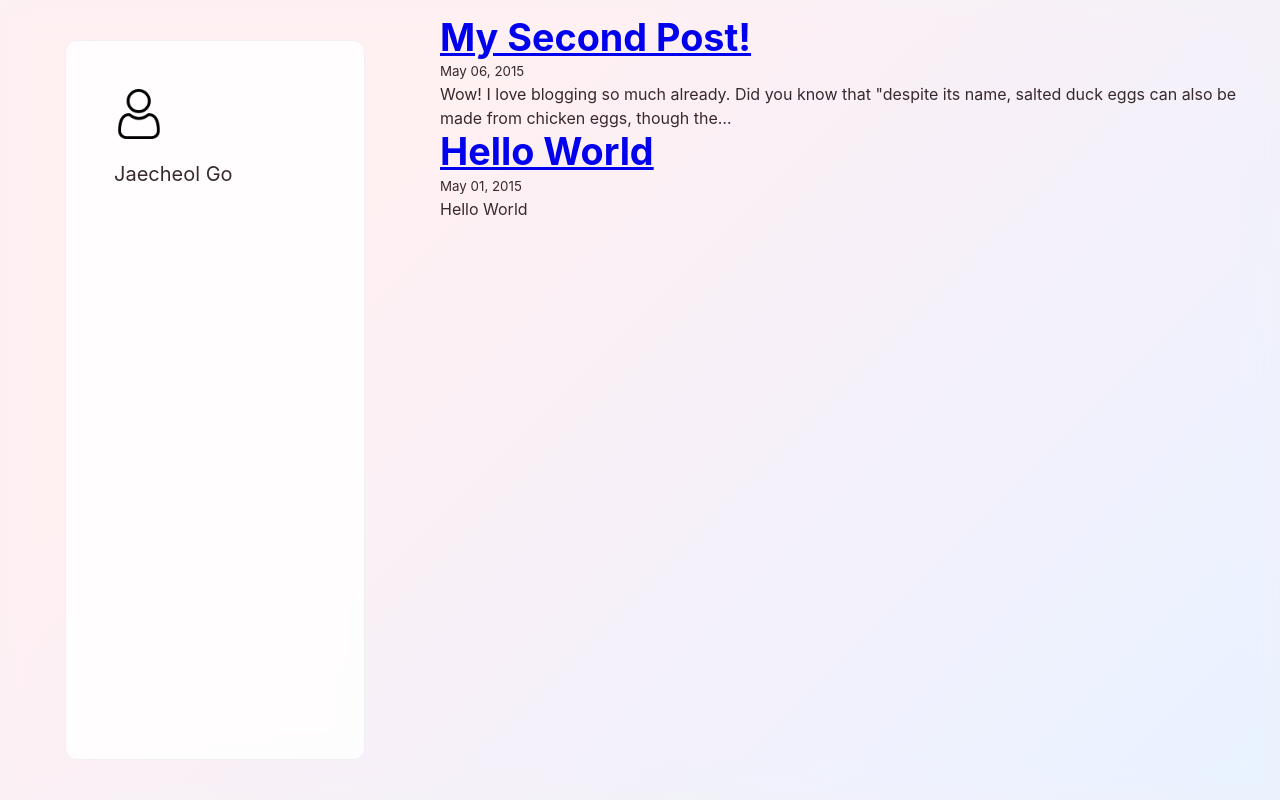
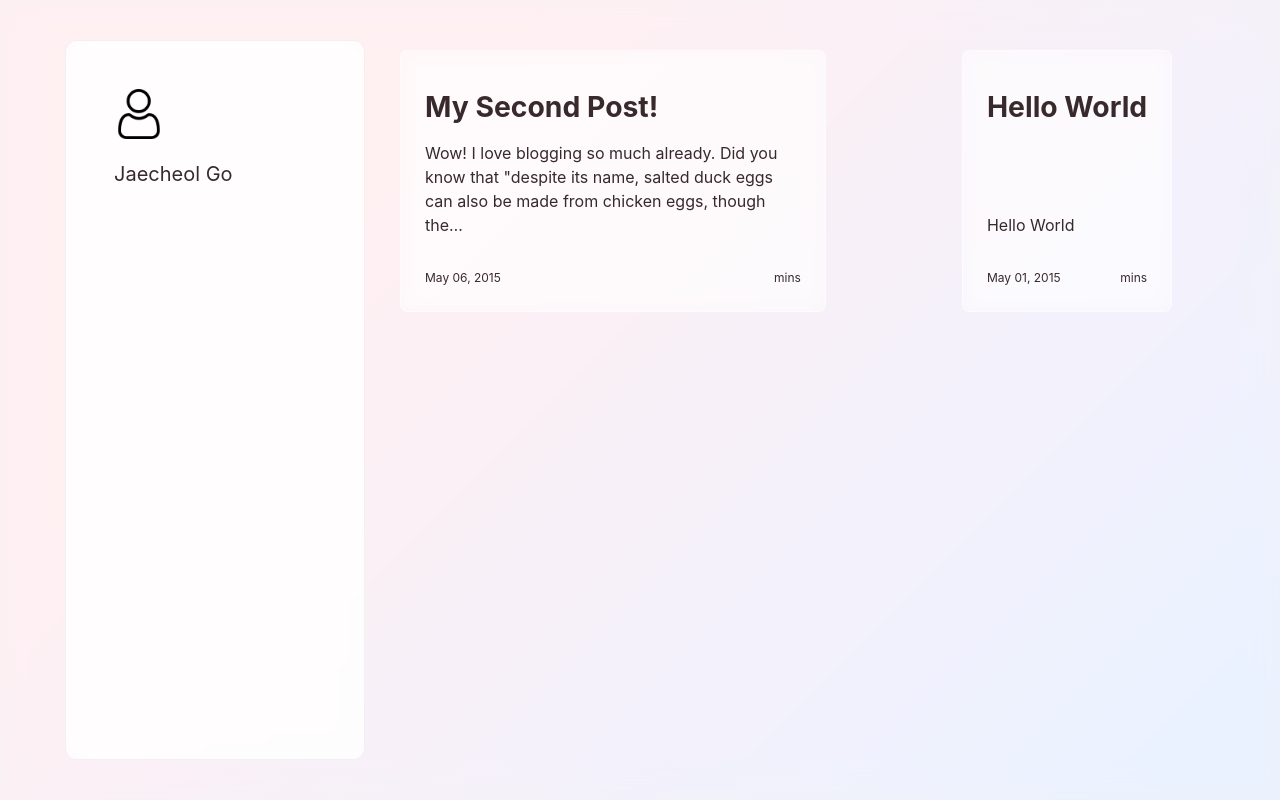
Before and after one commit to Go-Jaecheol/JFe_Blog, a Gatsby site: page / in a window 1280 px wide. Built offline with nearby package versions, Linux system fonts and the light colour scheme; Gatsby itself is replaced by a stand-in of ours.

Commit message:
Change post list style

```diff
--- /dev/null
+++ b/src/components/PostItem.js
@@ -0,0 +1,83 @@
+import React from "react";
+import styled from "styled-components";
+import { Link } from "gatsby"
+
+const PostItemWrapper = styled.li`
+  position: relative;
+  display: flex;
+  flex-direction: column;
+  padding: 1.5rem;
+  border: 1px solid rgba(255, 255, 255, 0.5);
+  background-color: rgba(255, 255, 255, 0.3);
+  backdrop-filter: blur(10px);
+  border-radius: 8px;
+  &:hover {
+    background-color: rgba(255, 255, 255, 0.5);
+  }
+  @media screen and (max-width: 500px) {
+    & {
+      margin-top: var(--size-600);
+    }
+  }
+`;
+
+const PostTitle = styled.h2`
+  line-height: 1.2;
+  margin-top: 1rem;
+  margin-bottom: 1rem;
+  text-transform: capitalize;
+  font-size: var(--size-600);
+  font-weight: 700;
+  & a {
+    text-decoration: none;
+    color: inherit;
+  }
+  & a::after {
+    content: '';
+    position: absolute;
+    top: 0;
+    bottom: 0;
+    left: 0;
+    right: 0;
+  }
+`;
+
+const PostExcerpt = styled.p`
+  margin-top: auto;
+  font-size: var(--size-400);
+`;
+
+const PostMeta = styled.div`
+  margin-top: 2rem;
+  font-size: var(--size-300);
+  display: flex;
+  justify-content: space-between;
+`;
+
+const PostItem = ({
+    title,
+    date,
+    timeToRead,
+    excerpt,
+    description,
+    slug,
+  }) => {
+    return (
+      <PostItemWrapper>
+        <PostTitle>
+          <Link to={slug}>{title}</Link>
+        </PostTitle>
+        <PostExcerpt
+          dangerouslySetInnerHTML={{
+            __html: description || excerpt,
+          }}
+        />
+        <PostMeta>
+          <span>{date}</span>
+          <span>{timeToRead} mins</span>
+        </PostMeta>
+      </PostItemWrapper>
+    );
+};
+
+export default PostItem;
--- /dev/null
+++ b/src/components/PostList.js
@@ -0,0 +1,42 @@
+import React from 'react';
+import styled from 'styled-components';
+
+import PostItem from './PostItem';
+
+const PostListWrapper = styled.ul`
+  padding: 0;
+  list-style: none;
+  display: grid;
+  justify-items: center;
+  grid-gap: var(--size-600);
+  grid-template-columns: repeat(auto-fit, minmax(35ch, 1fr));
+  @media screen and (max-width: 500px) {
+    & {
+      display: block;
+    }
+  }
+`;
+
+const PostList = ({ posts }) => {
+  return (
+    <PostListWrapper>{
+        posts.map(({ frontmatter, fields, excerpt, timeToRead }) => {
+            const { title, date, description } = frontmatter;
+            const { slug } = fields;
+            return (
+            <PostItem
+                key={slug}
+                title={title}
+                date={date}
+                slug={slug}
+                timeToRead={timeToRead}
+                description={description}
+                excerpt={excerpt}
+            />
+            );
+        })}
+    </PostListWrapper>
+  );
+};
+
+export default PostList;
--- a/src/pages/index.js
+++ b/src/pages/index.js
@@ -6,9 +6,11 @@ import Bio from "../components/Bio"
 import Layout from "../components/layout"
 import Seo from "../components/seo"
 import Sidebar from "../components/Sidebar"
+import PostList from "../components/PostList"
 
 const Post = styled.div`
-  padding-left: 400px;
+  margin-left: 400px;
+  margin-top: 50px;
 `;
 
 const BlogIndex = ({ data, location }) => {
@@ -34,38 +36,7 @@ const BlogIndex = ({ data, location }) => {
       <Seo title="All posts" />
       <Sidebar />
       <Post>
-      <ol style={{ listStyle: `none` }}>
-        {posts.map(post => {
-          const title = post.frontmatter.title || post.fields.slug
-
-          return (
-            <li key={post.fields.slug}>
-              <article
-                className="post-list-item"
-                itemScope
-                itemType="http://schema.org/Article"
-              >
-                <header>
-                  <h2>
-                    <Link to={post.fields.slug} itemProp="url">
-                      <span itemProp="headline">{title}</span>
-                    </Link>
-                  </h2>
-                  <small>{post.frontmatter.date}</small>
-                </header>
-                <section>
-                  <p
-                    dangerouslySetInnerHTML={{
-                      __html: post.frontmatter.description || post.excerpt,
-                    }}
-                    itemProp="description"
-                  />
-                </section>
-              </article>
-            </li>
-          )
-        })}
-      </ol>
+        <PostList posts={posts}></PostList>
       </Post>
     </Layout>
   )
```
